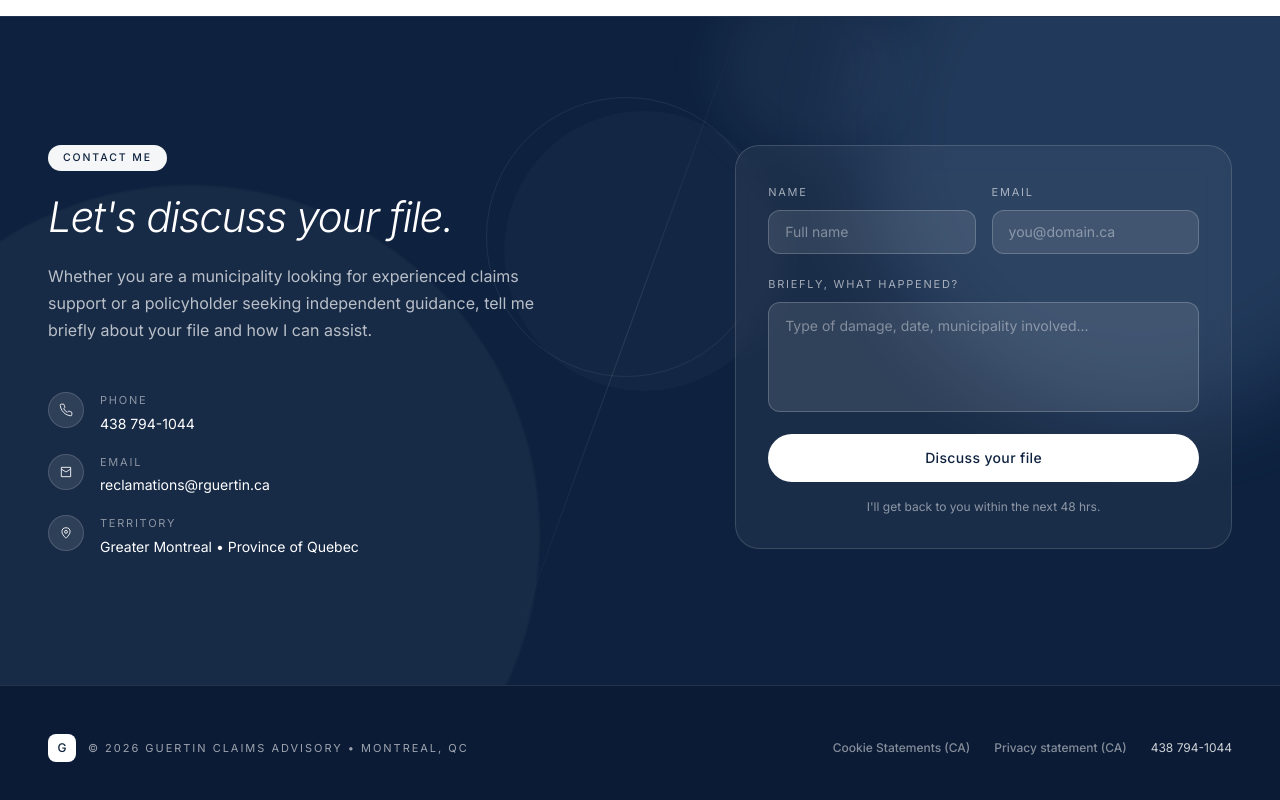
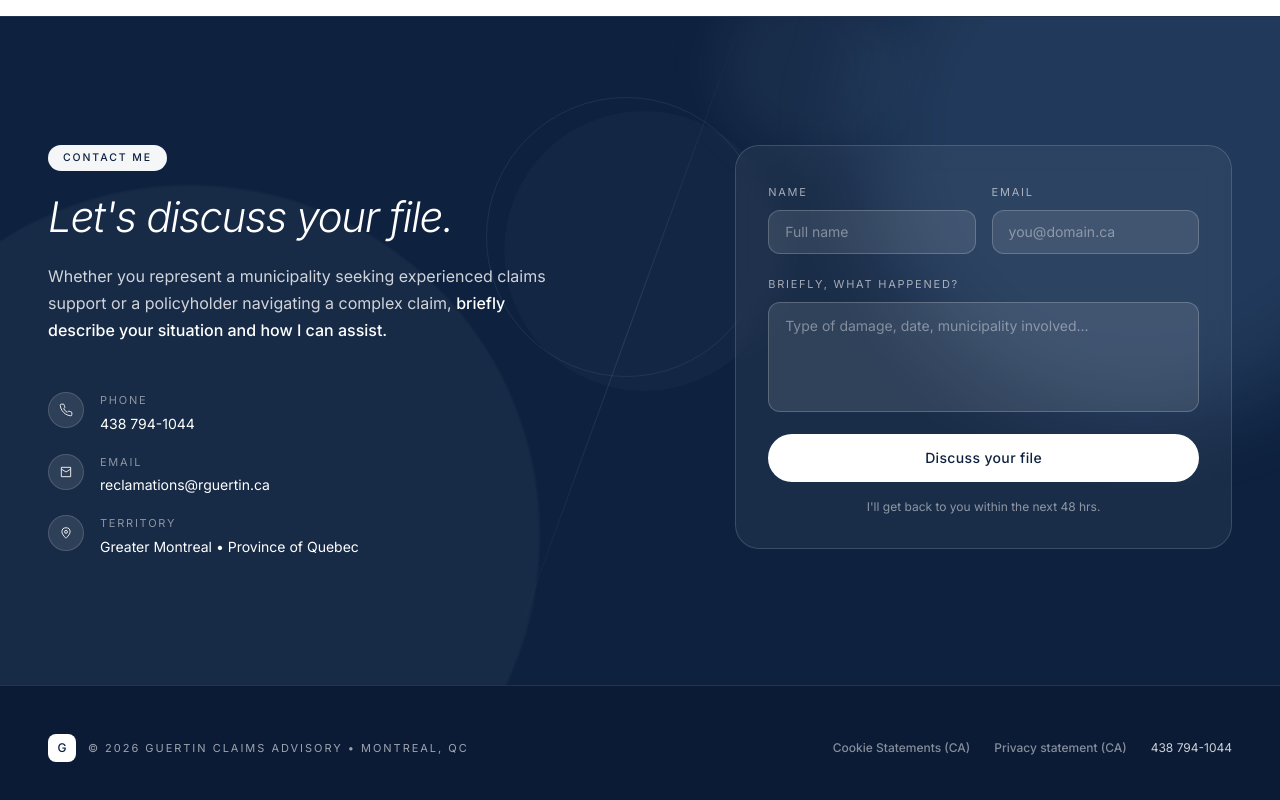
Before and after one commit to Irene2828/ClaimsExpert, a React (Vite) app: page /about in a window 1280 px wide. Shown: the part 974-1774 px from the top of the page. Built offline with nearby package versions, Linux system fonts and the light colour scheme; a web font is replaced by a local one.

Commit message:
Make contact call-to-action text bright white and fit EN expertise subline in 2 lines

```diff
--- a/src/components/Contact.jsx
+++ b/src/components/Contact.jsx
@@ -25,8 +25,9 @@ export default function Contact() {
             <h2 className="font-inter italic font-light tracking-[-0.03em] leading-[1.05] text-white text-[32px] lg:text-[42px] mt-6 max-w-[16ch] text-left">
               {t('contact.headline')}
             </h2>
-            <p className="font-inter text-[15px] lg:text-[16px] leading-[1.7] text-white/70 mt-6 max-w-[50ch]">
-              {t('contact.body')}
+            <p className="font-inter text-[15px] lg:text-[16px] leading-[1.7] text-white/80 mt-6 max-w-[50ch]">
+              {t('contact.body1')}
+              <span className="font-medium text-white">{t('contact.body2')}</span>
             </p>
             <div className="mt-12 space-y-5">
               <div className="flex gap-4">
--- a/src/components/Expertise.jsx
+++ b/src/components/Expertise.jsx
@@ -20,7 +20,10 @@ export default function Expertise() {
           <h2 className="font-inter italic font-light tracking-[-0.03em] leading-[1.05] text-white text-[36px] lg:text-[52px] mt-6">
             {t('expertise.headline')}
           </h2>
-          <p className="font-inter text-[15px] lg:text-[16px] leading-[1.7] text-white/85 mt-6 mx-auto max-w-[60ch]">
+          <p
+            className="font-inter text-[15px] lg:text-[16px] leading-[1.7] mt-6 mx-auto"
+            style={{ color: "rgba(255, 255, 255, 0.85)", maxWidth: language === 'en' ? '68ch' : '60ch' }}
+          >
             {t('expertise.body1')}
             <span className="text-white font-medium">{t('expertise.body2')}</span>
           </p>
--- a/src/i18n/translations.js
+++ b/src/i18n/translations.js
@@ -101,7 +101,8 @@ export const translations = {
     contact: {
       eyebrow: "CONTACT ME",
       headline: "Let's discuss your file.",
-      body: "Whether you are a municipality looking for experienced claims support or a policyholder seeking independent guidance, tell me briefly about your file and how I can assist.",
+      body1: "Whether you represent a municipality seeking experienced claims support or a policyholder navigating a complex claim, ",
+      body2: "briefly describe your situation and how I can assist.",
       phoneTitle: "PHONE",
       emailTitle: "EMAIL",
       territoryTitle: "TERRITORY",
@@ -248,7 +249,8 @@ export const translations = {
     contact: {
       eyebrow: "ME CONTACTER",
       headline: "Discutons de votre dossier.",
-      body: "Que vous soyez une municipalité à la recherche d'un soutien expérimenté en sinistres ou un assuré cherchant un accompagnement indépendant, décrivez-moi brièvement votre dossier et la façon dont je peux vous aider.",
+      body1: "Que vous soyez une municipalité à la recherche d'un soutien expérimenté en sinistres ou un assuré cherchant un accompagnement indépendant, ",
+      body2: "décrivez-moi brièvement votre dossier et la façon dont je peux vous aider.",
       phoneTitle: "TÉLÉPHONE",
       emailTitle: "COURRIEL",
       territoryTitle: "TERRITOIRE",
```
